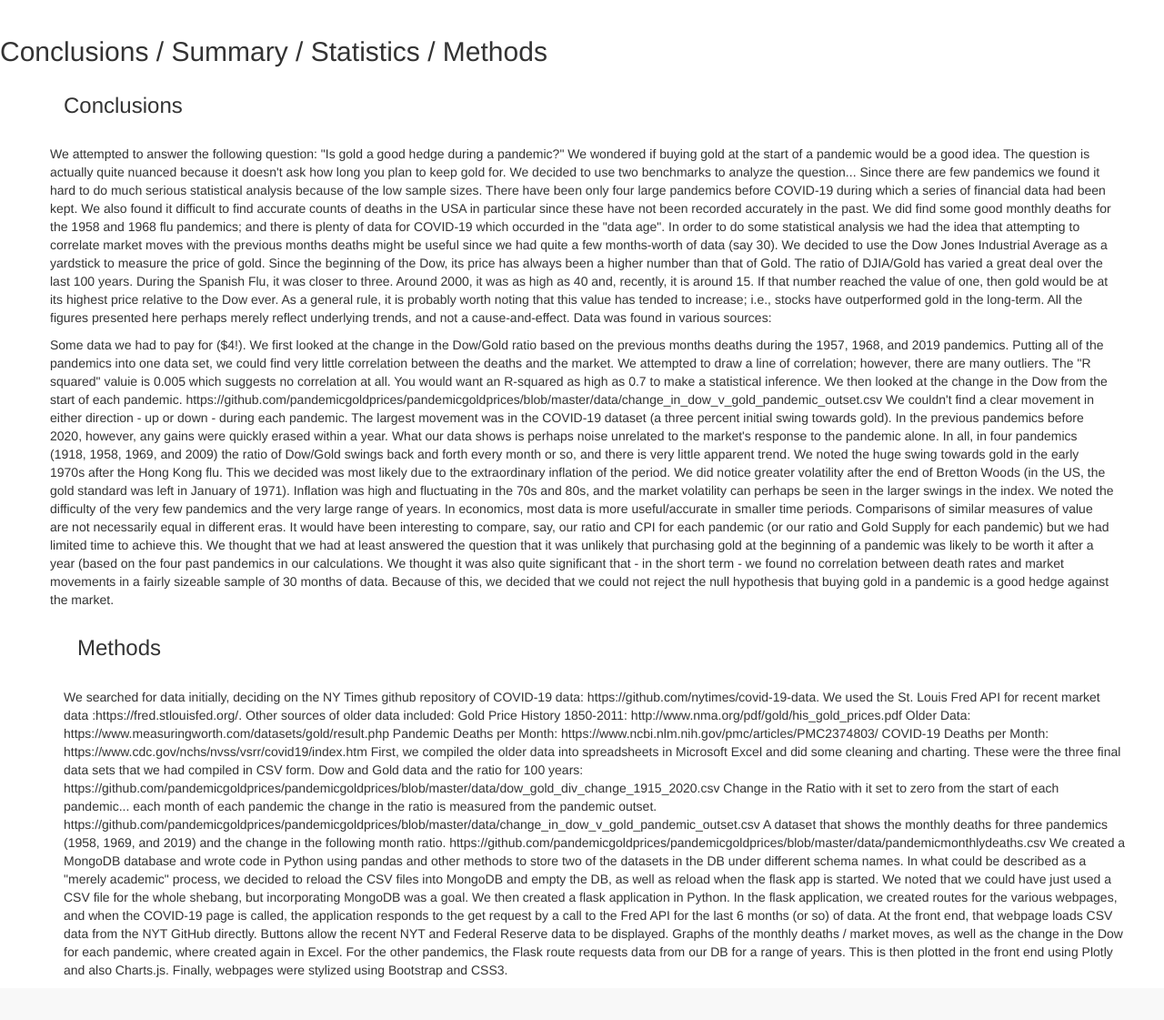
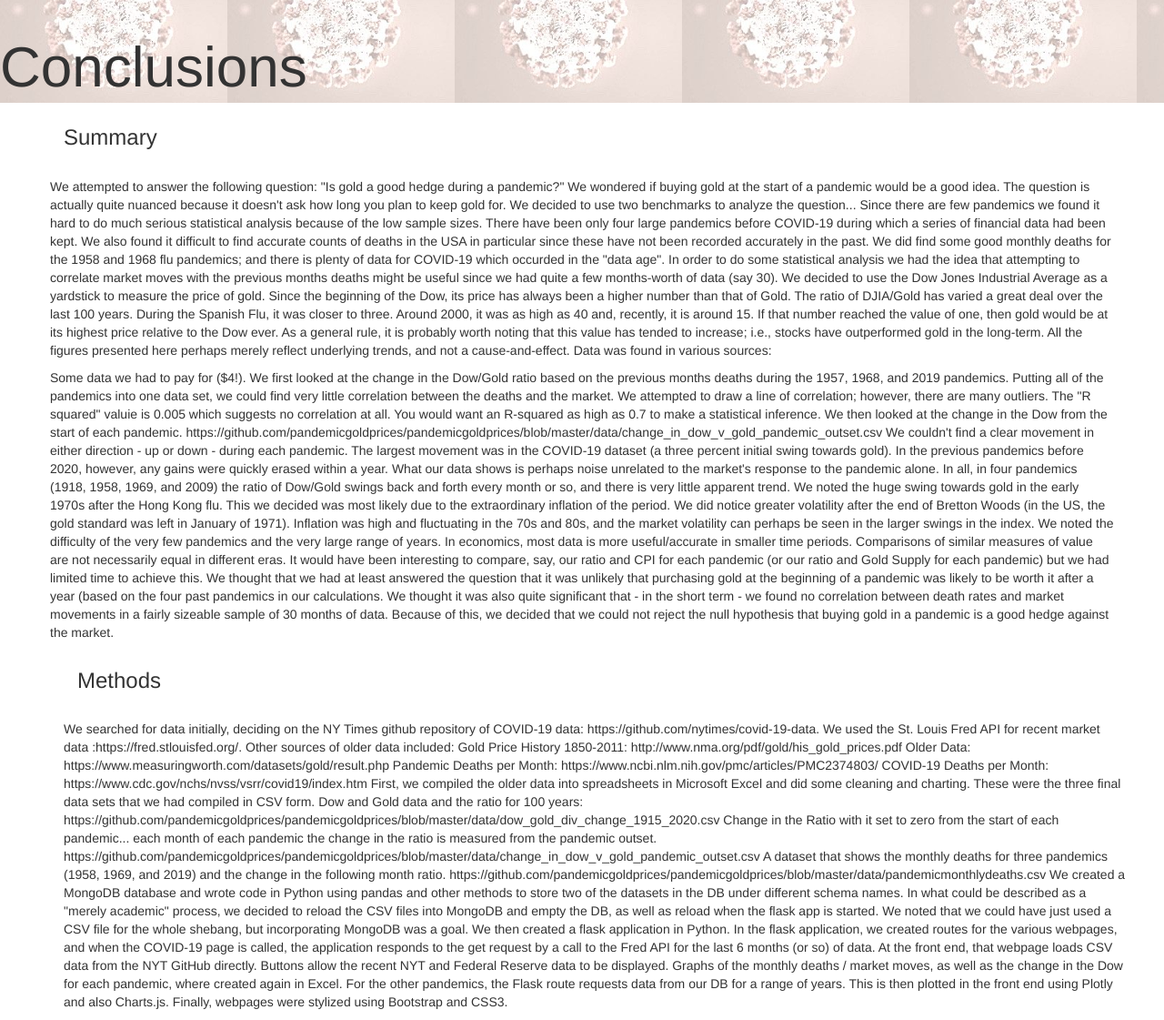
Before and after one commit to pandemicgoldprices/pandemicgoldprices, a Flask app: page /conclusions in a window 1280 px wide. Shown: the part 52-1173 px from the top of the page at 91% size. Before the commit the page ends 1126 px from the top, so only its background shows below. Run offline with Flask 2, Linux system fonts and the light colour scheme; some libraries are stand-ins or nearby versions.

Commit message:
update conclusion and chart pages

```diff
--- a/templates/conclusions.html
+++ b/templates/conclusions.html
@@ -14,6 +14,13 @@
     <script src="https://maxcdn.bootstrapcdn.com/bootstrap/3.4.1/js/bootstrap.min.js"></script>
     <style>
     /* Remove the navbar's default margin-bottom and rounded borders */
+
+ body {
+  background-image: url("{{url_for('static', filename='/imgs/covid19.jpg')}}");
+
+  background-size: 250px;
+  background-repeat: repeat-x;
+}
       .navbar {
         margin-bottom: 0;
         border-radius: 0;
@@ -54,10 +61,10 @@
           </div>
         </nav>
         <br>
-        <h2>Conclusions / Summary / Statistics / Methods</h2>
+        <h1 style=font-size:62px>Conclusions</h1>
 
         <div class="container text-left">
-          <h3>Conclusions</h3><br>
+          <h3>Summary</h3><br>
           <div class="row">
             <div class="col-sm-left">
               <p>
--- a/templates/coronavirus.html
+++ b/templates/coronavirus.html
@@ -21,8 +21,8 @@
   body {
   background-image: url("{{url_for('static', filename='/imgs/covid19.jpg')}}");
 
-  background-size: 1000px;
-  background-repeat: repeat-y;
+  background-size: 250px;
+  background-repeat: repeat-x;
 }
     /* Remove the navbar's default margin-bottom and rounded borders */
         .navbar {
```
Also changed, not shown: templates/combined_data.html (+28 -16 lines).
